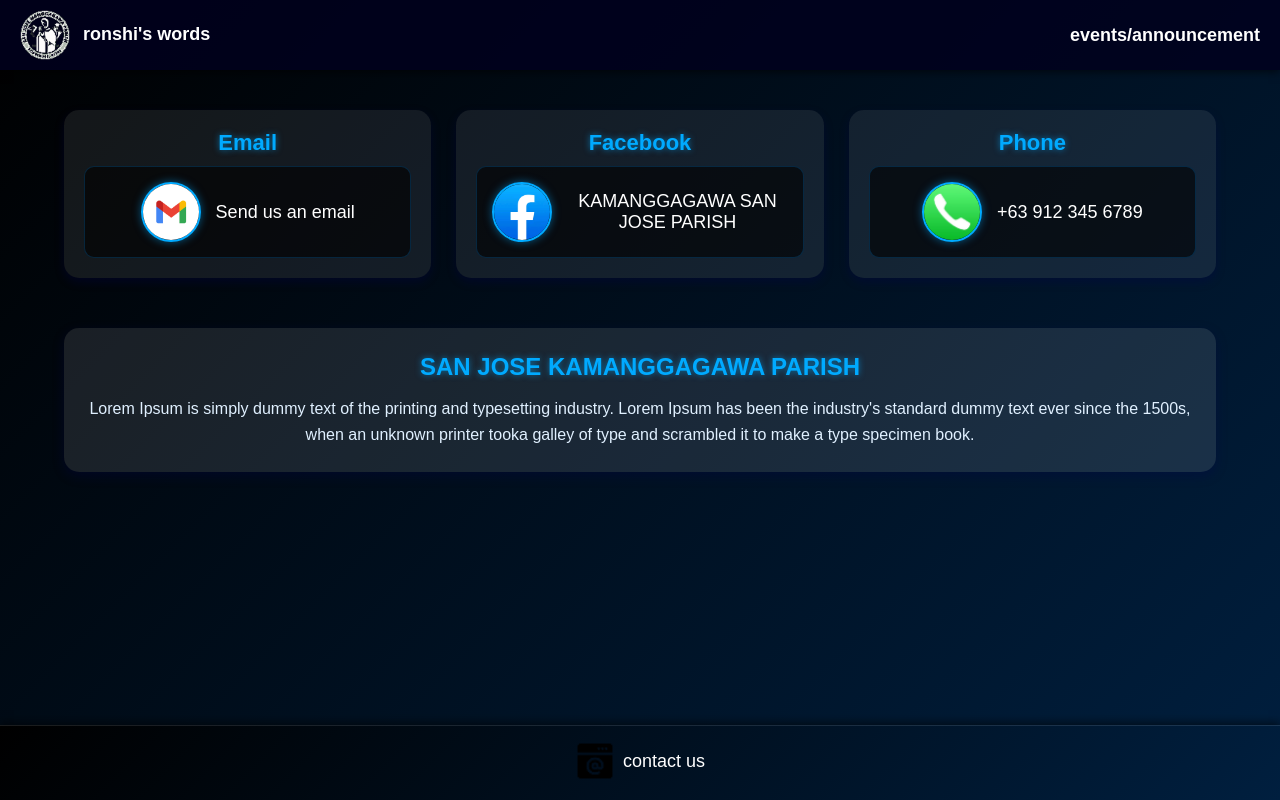
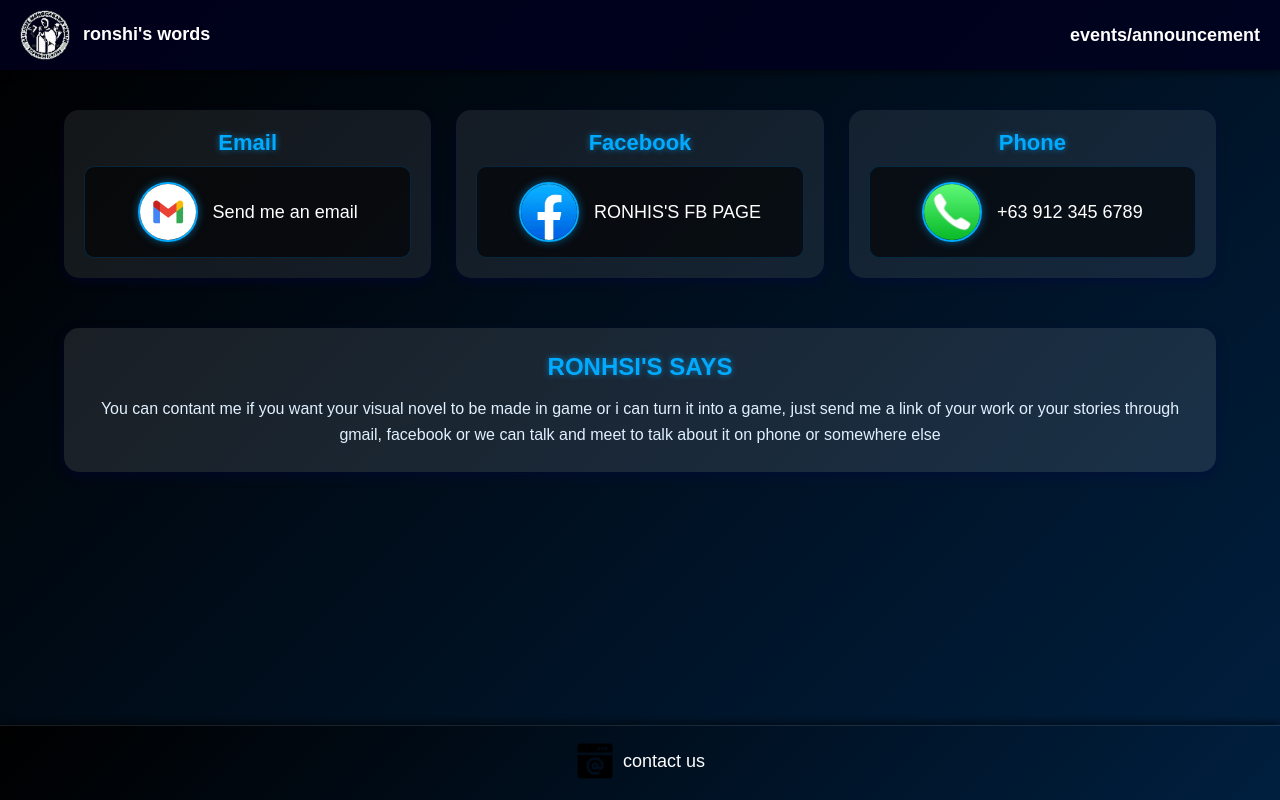
Before and after one commit to RONSHI-22/Improve, a website: page contactUs.html in a window 1280 px wide. Drawn offline with Linux system fonts and the light colour scheme.

Commit message:
Updated website design

```diff
--- a/contactUs.html
+++ b/contactUs.html
@@ -36,7 +36,7 @@
       <div class="box" id="email">
         <div class="content">
           <img src="pictures/gmail.jpg" alt="email logo" class="circle-img">
-          <p class="label" id="ems">Send us an email</p>
+          <p class="label" id="ems">Send me an email</p>
         </div>
       </div>
     </div>
@@ -47,7 +47,7 @@
       <div class="box" id="face">
         <div class="content">
           <img src="pictures/Logo_de_Facebook.png" alt="facebook logo" class="circle-img">
-          <p class="label" id="page">KAMANGGAGAWA SAN JOSE PARISH</p>
+          <p class="label" id="page">RONHIS'S FB PAGE</p>
         </div>
       </div>
     </div>
@@ -65,11 +65,12 @@
   </div>
 
   <div class="textContainer">
-    <h2>SAN JOSE KAMANGGAGAWA PARISH</h2>
+    <h2>RONHSI'S SAYS</h2>
     <p>
-      Lorem Ipsum is simply dummy text of the printing and typesetting industry.
-      Lorem Ipsum has been the industry's standard dummy text ever since the 1500s,
-      when an unknown printer tooka galley of type and scrambled it to make a type specimen book.
+      You can contant me if you want your visual novel to be made in
+      game or i can turn it into a game, just send me a link of your work
+      or your stories through gmail, facebook or we can talk and meet
+      to talk about it on phone or somewhere else
     </p>
   </div>
 </main>
```
Also changed, not shown: index.html (+9 -14 lines).
